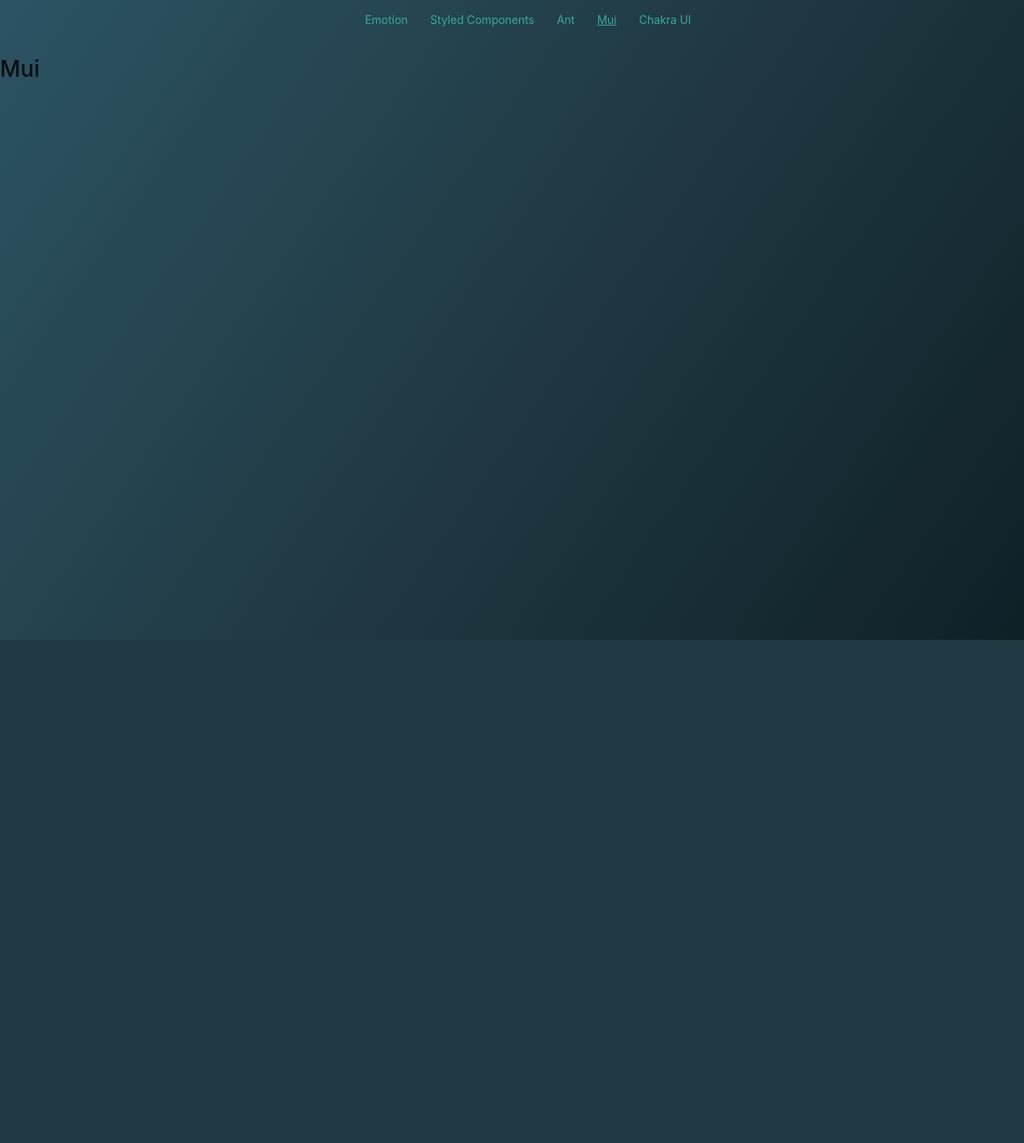
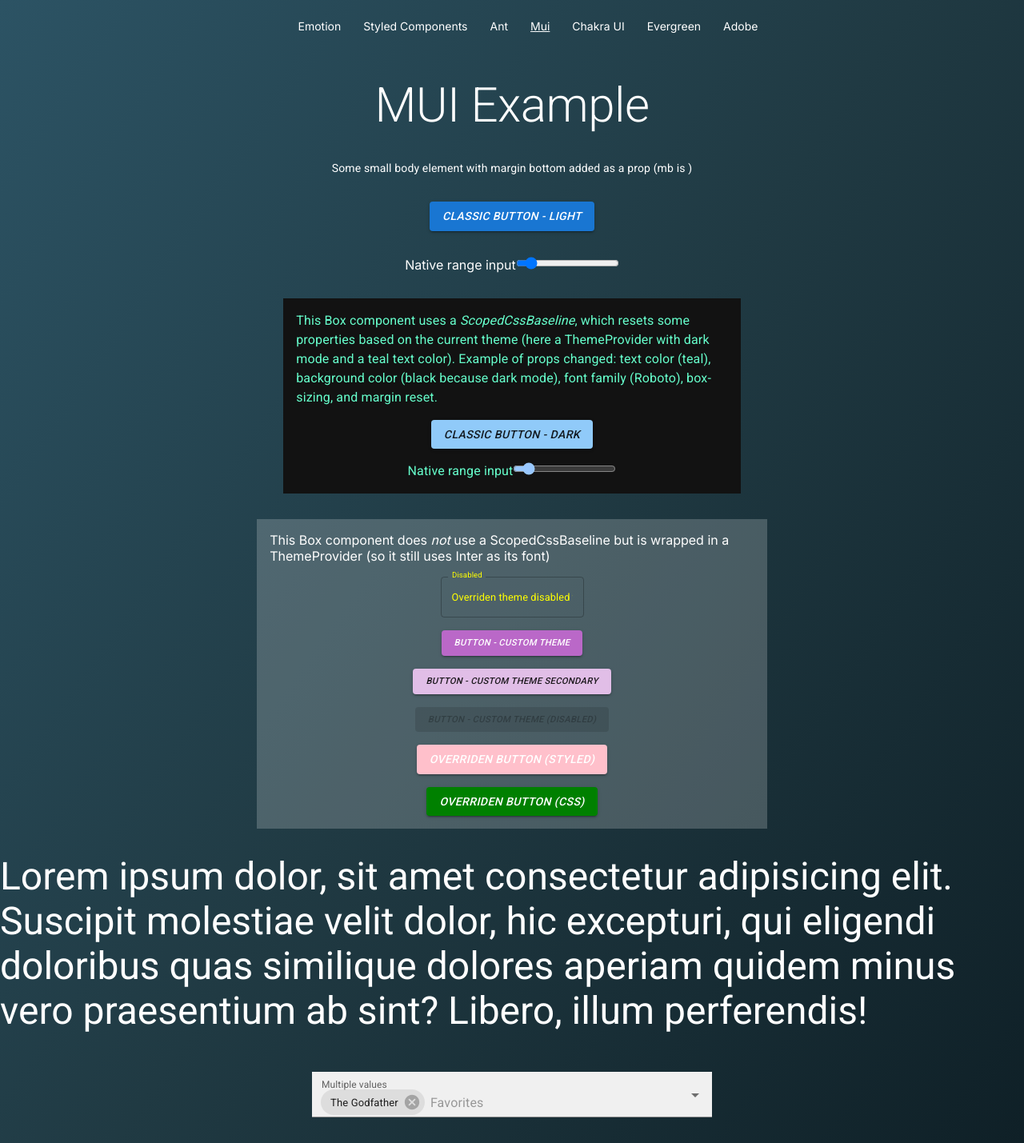
Before and after one commit to pierusan/sandboxes, a React (Vite) app in the folder web/ts-react-ui-component-libs/: page /mui in a window 1280 px wide. Shown: the whole page at 80% size. Before the commit the page ends 800 px from the top, so only its background shows below. Built offline with nearby package versions, Linux system fonts and the light colour scheme.

Commit message:
Add MUI example
* Install packages and Roboto font
* Show how to override components in different ways
* Enable props spreading since recommended by MUI
* Showcase some components like typography or Autocomplete

```diff
--- a/web/ts-react-ui-component-libs/index.html
+++ b/web/ts-react-ui-component-libs/index.html
@@ -6,7 +6,7 @@
     <link rel="preconnect" href="https://fonts.googleapis.com" />
     <link rel="preconnect" href="https://fonts.gstatic.com" crossorigin />
     <link
-      href="https://fonts.googleapis.com/css2?family=Inter:wght@100;200;300;400;500;600;700;800;900&display=swap"
+      href="https://fonts.googleapis.com/css2?family=Inter:wght@100;200;300;400;500;600;700;800;900&family=Roboto:wght@300;400;500;700&display=swap"
       rel="stylesheet"
     />
     <meta name="viewport" content="width=device-width, initial-scale=1.0" />
--- a/web/ts-react-ui-component-libs/package.json
+++ b/web/ts-react-ui-component-libs/package.json
@@ -8,6 +8,9 @@
     "preview": "vite preview"
   },
   "dependencies": {
+    "@emotion/react": "^11.8.1",
+    "@emotion/styled": "^11.8.1",
+    "@mui/material": "^5.4.4",
     "antd": "^4.18.9",
     "react": "^17.0.2",
     "react-dom": "^17.0.2",
--- a/web/ts-react-ui-component-libs/src/App.tsx
+++ b/web/ts-react-ui-component-libs/src/App.tsx
@@ -1,6 +1,7 @@
 import { BrowserRouter, Routes, Route, Outlet } from "react-router-dom";
 import { Navbar } from "./Navbar";
-import { AntExample } from "./ui_lib_examples/Ant";
+// import { AntExample } from "./ui_lib_examples/Ant";
+import { MuiExample } from "./ui_lib_examples/Mui";
 import "./App.css";
 
 const CONTENT = [
@@ -17,17 +18,30 @@
   {
     tabName: "Ant",
     path: "ant",
-    component: <AntExample />,
+    // Uncomment to reveal Ant examples and see how their CSS pollutes
+    // the rest of the tabs
+    // component: <AntExample />,
+    component: <h1>Ant Example</h1>,
   },
   {
     tabName: "Mui",
     path: "mui",
-    component: <h1>Mui</h1>,
+    component: <MuiExample />,
   },
   {
     tabName: "Chakra UI",
     path: "chakra",
     component: <h1>Chakra</h1>,
+  },
+  {
+    tabName: "Evergreen",
+    path: "evergreen",
+    component: <h1>Evergreen</h1>,
+  },
+  {
+    tabName: "Adobe",
+    path: "adobe",
+    component: <h1>Adobe</h1>,
   },
 ];
 
--- /dev/null
+++ b/web/ts-react-ui-component-libs/src/ui_lib_examples/Mui.css
@@ -0,0 +1,12 @@
+/* Custom class to override custom button */
+.MyButton2 {
+  background-color: green;
+}
+.MyButton2:hover {
+  background-color: yellow;
+}
+
+/* Overrides all the buttons */
+.MuiButton-root {
+  font-style: italic;
+}
--- /dev/null
+++ b/web/ts-react-ui-component-libs/src/ui_lib_examples/Mui.tsx
@@ -0,0 +1,200 @@
+import { useState } from "react";
+// Utilities
+import { Typography, Box } from "@mui/material";
+// Reset
+import ScopedCssBaseline from "@mui/material/ScopedCssBaseline";
+import Button from "@mui/material/Button";
+import TextField from "@mui/material/TextField";
+import Autocomplete from "@mui/material/Autocomplete";
+// Update themes
+import {
+  styled,
+  createTheme,
+  ThemeProvider,
+  StyledEngineProvider,
+} from "@mui/material/styles";
+// Color shades
+import { purple } from "@mui/material/colors";
+
+// To show how to override with regular css stylesheets
+import "./Mui.css";
+
+// CONSTANTS
+const darkTheme = createTheme({
+  palette: {
+    mode: "dark",
+    text: {
+      primary: "hsl(160deg 100% 70%)",
+    },
+  },
+});
+const customTheme = createTheme({
+  palette: {
+    primary: {
+      main: purple[300],
+    },
+    secondary: {
+      main: purple[100],
+    },
+    text: {
+      primary: "hsl(160deg 100% 70%)",
+      disabled: "yellow",
+    },
+  },
+  typography: {
+    htmlFontSize: 20,
+  },
+});
+const topFilms = [
+  { title: "The Shawshank Redemption", year: 1994 },
+  { title: "The Godfather", year: 1972 },
+  { title: "The Godfather: Part II", year: 1974 },
+  { title: "The Dark Knight", year: 2008 },
+];
+
+// STYLES
+const MainContainer = styled("div")`
+  display: flex;
+  flex-direction: column;
+  align-items: center;
+  gap: 32px;
+  padding: 32px 0;
+`;
+
+const MyButton = styled(Button)`
+  background-color: pink;
+  &:hover {
+    background-color: red;
+  }
+`;
+
+const MuiExample = () => {
+  const [someValue, setSomeValue] = useState("10");
+
+  return (
+    // injectFirst will ensure the MUI styles are added to the HTML head
+    // first, so that the other imported rules from CSS modules have lower
+    <StyledEngineProvider injectFirst>
+      <MainContainer>
+        {/* Styled via the container above */}
+        <Typography variant="h2">MUI Example</Typography>
+        {/* No pollution here. Roboto will be applied to The Typography only */}
+        <Typography
+          variant="body2"
+          classes={{ root: "myOwnClass" }}
+          className="myOwnClass2"
+        >
+          Some small body element with margin bottom added as a prop (mb is )
+        </Typography>
+        <Button variant="contained">Classic Button - Light</Button>
+        <label htmlFor="ir">
+          Native range input
+          <input
+            type="range"
+            id="ir"
+            value={someValue}
+            onChange={(ev) => {
+              setSomeValue(ev.target.value);
+            }}
+          />
+        </label>
+        {/* Override the theme object which is passed to all the components (with
+        emotion) */}
+
+        <ThemeProvider theme={darkTheme}>
+          {/* Add a reset, background, color for the elements inside. enableColorScheme
+                sets the colors of native components */}
+          <ScopedCssBaseline enableColorScheme>
+            <Box
+              padding="16px"
+              display="flex"
+              gap="16px"
+              flexDirection="column"
+              alignItems="center"
+            >
+              <p style={{ maxWidth: "60ch" }}>
+                This Box component uses a <i>ScopedCssBaseline</i>, which resets
+                some properties based on the current theme (here a ThemeProvider
+                with dark mode and a teal text color). Example of props changed:
+                text color (teal), background color (black because dark mode),
+                font family (Roboto), box-sizing, and margin reset.
+              </p>
+              <Button variant="contained">Classic Button - Dark</Button>
+              <label htmlFor="ir">
+                Native range input
+                <input
+                  type="range"
+                  id="ir"
+                  value={someValue}
+                  onChange={(ev) => {
+                    setSomeValue(ev.target.value);
+                  }}
+                />
+              </label>
+            </Box>
+          </ScopedCssBaseline>
+        </ThemeProvider>
+        <Box
+          padding="16px"
+          display="flex"
+          gap="16px"
+          flexDirection="column"
+          alignItems="center"
+          bgcolor="rgba(255,255,255,0.2)"
+        >
+          <ThemeProvider theme={customTheme}>
+            <p style={{ maxWidth: "60ch" }}>
+              This Box component does <i>not</i> use a ScopedCssBaseline but is
+              wrapped in a ThemeProvider (so it still uses Inter as its font)
+            </p>
+            <TextField
+              disabled
+              id="outlined-disabled"
+              label="Disabled"
+              value="Overriden theme disabled text color"
+            />
+            <Button variant="contained">Button - Custom Theme</Button>
+            <Button variant="contained" color="secondary">
+              Button - Custom Theme Secondary
+            </Button>
+            <Button variant="contained" disabled>
+              Button - Custom Theme (disabled)
+            </Button>
+          </ThemeProvider>
+          <MyButton variant="contained">Overriden Button (styled)</MyButton>
+          <Button variant="contained" className="MyButton2">
+            Overriden Button (CSS)
+          </Button>
+        </Box>
+        <Typography paragraph variant="h3">
+          Lorem ipsum dolor, sit amet consectetur adipisicing elit. Suscipit
+          molestiae velit dolor, hic excepturi, qui eligendi doloribus quas
+          similique dolores aperiam quidem minus vero praesentium ab sint?
+          Libero, illum perferendis!
+        </Typography>
+        <Box bgcolor="white" minWidth="500px">
+          <Autocomplete
+            fullWidth={false}
+            multiple
+            id="tags-standard"
+            options={topFilms}
+            getOptionLabel={(option: { title: string; year: number }) =>
+              option.title
+            }
+            defaultValue={[topFilms[1]]}
+            renderInput={(params) => (
+              <TextField
+                {...params}
+                variant="filled"
+                label="Multiple values"
+                placeholder="Favorites"
+              />
+            )}
+          />
+        </Box>
+      </MainContainer>
+    </StyledEngineProvider>
+  );
+};
+
+export { MuiExample };
```
Also changed, not shown: web/ts-react-ui-component-libs/.eslintrc.yml, 1 other file (tests, documents, lock files or other folders).
